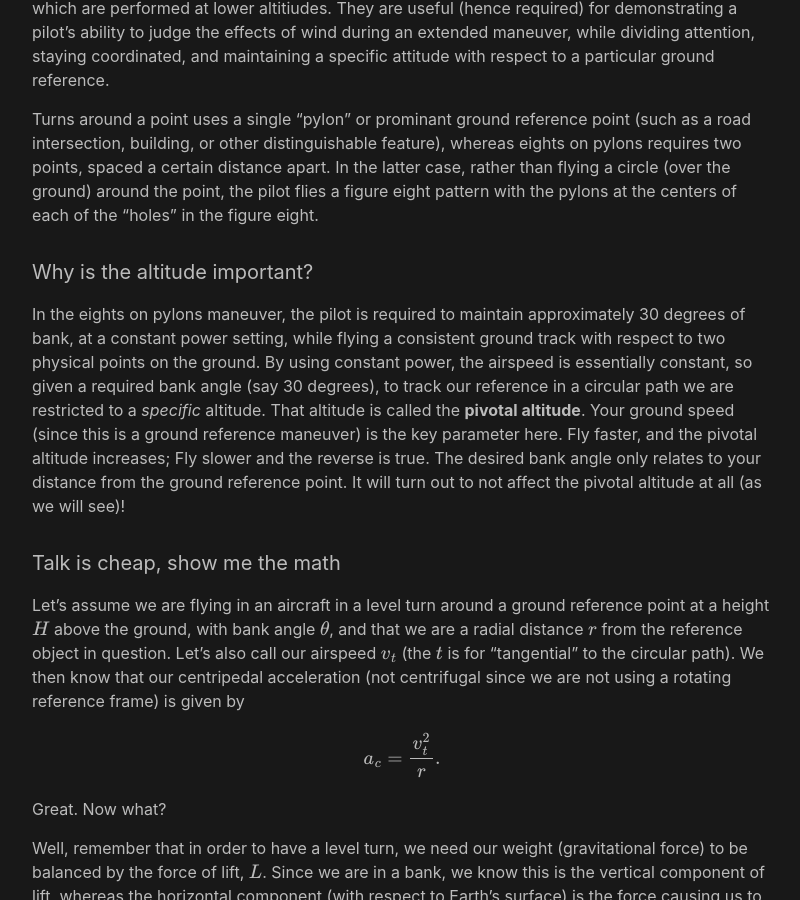
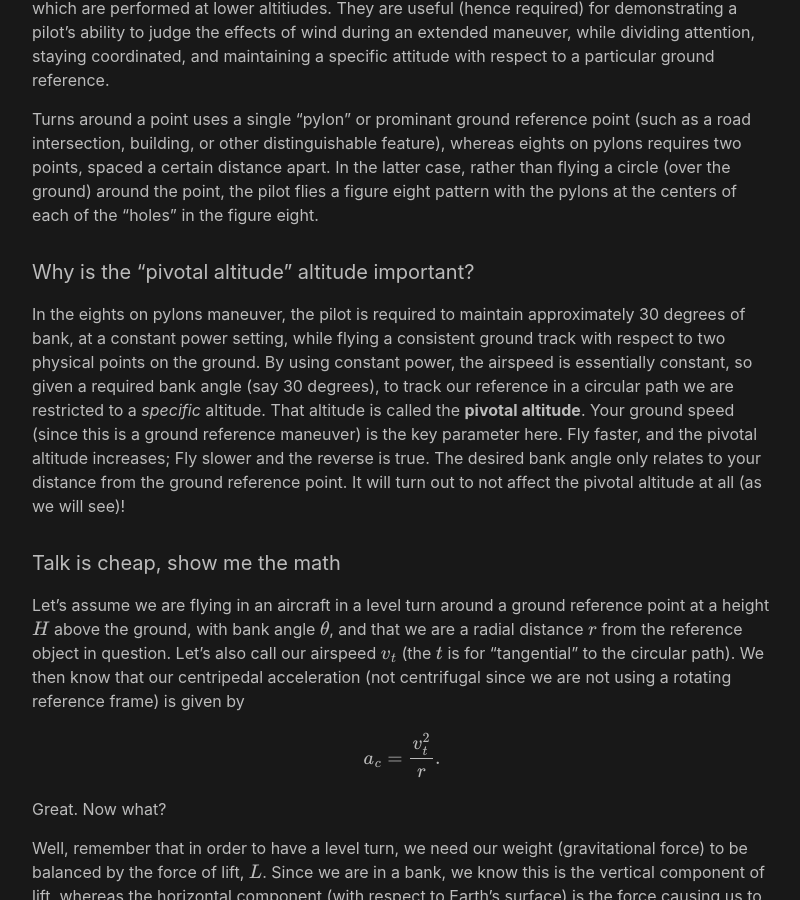
Before and after one commit to gol3tron/gol3tron.github.io, a Jekyll site: the page built from _posts/2022-03-13-pivotal-altitude.md, in a window 1280 px wide and 900 px high, scrolled down 468 px. Shown: the whole window, without its empty margins (238-1038 px from the left). Built offline with Jekyll 4.4.1, drawn with Linux system fonts in a browser that asks for light colours.

```diff
--- a/_posts/2022-03-13-pivotal-altitude.md
+++ b/_posts/2022-03-13-pivotal-altitude.md
@@ -15,7 +15,7 @@
 
 Turns around a point uses a single "pylon" or prominant ground reference point (such as a road intersection, building, or other distinguishable feature), whereas eights on pylons requires two points, spaced a certain distance apart. In the latter case, rather than flying a circle (over the ground) around the point, the pilot flies a figure eight pattern with the pylons at the centers of each of the "holes" in the figure eight.
 
-#### Why is the altitude important?
+#### Why is the "pivotal altitude" altitude important?
 
 In the eights on pylons maneuver, the pilot is required to maintain approximately 30 degrees of bank, at a constant power setting, while flying a consistent ground track with respect to two physical points on the ground. By using constant power, the airspeed is essentially constant, so given a required bank angle (say 30 degrees), to track our reference in a circular path we are restricted to a *specific* altitude. That altitude is called the **pivotal altitude**. Your ground speed (since this is a ground reference maneuver) is the key parameter here. Fly faster, and the pivotal altitude increases; Fly slower and the reverse is true. The desired bank angle only relates to your distance from the ground reference point. It will turn out to not affect the pivotal altitude at all (as we will see)!
 
```
